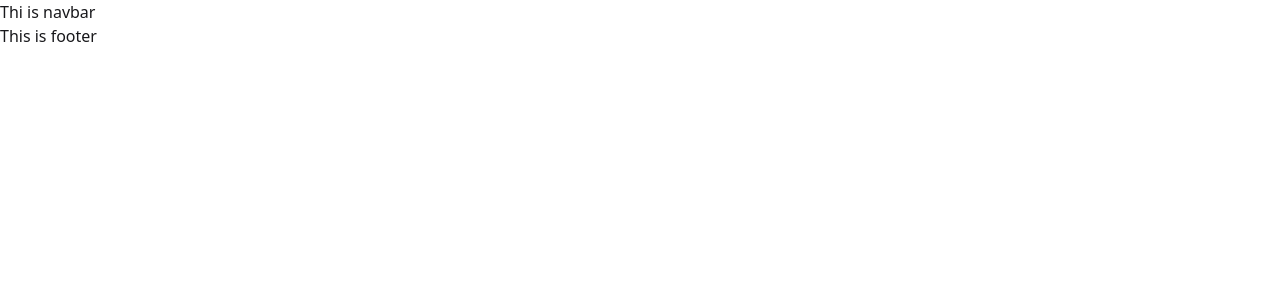
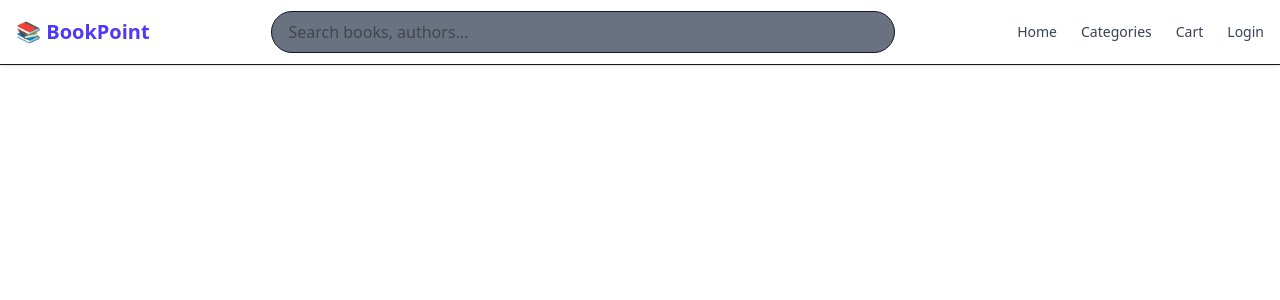
Before and after one commit to sayedkhan19/BookPoint-Client-side, a React (Vite) app: page / in a window 1280 px wide. Shown: the top 300 px of the page. Built offline with nearby package versions, Linux system fonts and the light colour scheme.

Commit message:
aaded navbae

```diff
--- a/src/components/Home/NavBar.jsx
+++ b/src/components/Home/NavBar.jsx
@@ -1,11 +1,77 @@
-import React from 'react';
+import React, { useState } from 'react';
 
 const NavBar = () => {
-    return (
-        <div>
-            Thi is navbar
+    const [open, setOpen] = useState(false);
+
+  return (
+    <nav className="bg-white border-b shadow-sm fixed w-full top-0 z-50">
+      <div className="max-w-7xl mx-auto px-4">
+        {/* Main Navbar */}
+        <div className="flex items-center justify-between h-16">
+
+          {/* Left: Mobile Menu Icon + Logo */}
+          <div className="flex items-center gap-3">
+            {/* Mobile Menu Button */}
+            <button
+              onClick={() => setOpen(!open)}
+              className="md:hidden text-gray-700 focus:outline-none"
+            >
+              {open ? (
+                <svg className="w-6 h-6" fill="none" stroke="currentColor" strokeWidth="2" viewBox="0 0 24 24">
+                  <path strokeLinecap="round" strokeLinejoin="round" d="M6 18L18 6M6 6l12 12" />
+                </svg>
+              ) : (
+                <svg className="w-6 h-6" fill="none" stroke="currentColor" strokeWidth="2" viewBox="0 0 24 24">
+                  <path strokeLinecap="round" strokeLinejoin="round" d="M4 6h16M4 12h16M4 18h16" />
+                </svg>
+              )}
+            </button>
+
+            {/* Logo */}
+            <h1 className="text-xl font-bold text-indigo-600">
+              📚 BookPoint
+            </h1>
+          </div>
+
+          {/* Center: Search (Desktop only) */}
+          <div className="hidden md:block w-1/2">
+            <input
+              type="text"
+              placeholder="Search books, authors..."
+              className="w-full px-4 py-2 border bg-gray-500 rounded-full focus:outline-none focus:ring-2 focus:ring-indigo-500"
+            />
+          </div>
+
+          {/* Right: Desktop Menu */}
+          <div className="hidden md:flex items-center gap-6 text-sm font-medium text-gray-700">
+            <a href="#" className="hover:text-indigo-600">Home</a>
+            <a href="#" className="hover:text-indigo-600">Categories</a>
+            <a href="#" className="hover:text-indigo-600">Cart</a>
+            <a href="#" className="hover:text-indigo-600">Login</a>
+          </div>
         </div>
-    );
+      </div>
+
+      {/* Mobile Menu */}
+      {open && (
+        <div className="md:hidden bg-white border-t shadow-lg">
+          <div className="px-4 py-3 space-y-3 text-gray-700">
+
+            <input
+              type="text"
+              placeholder="Search books..."
+              className="w-full px-4 py-2 border rounded-full focus:outline-none focus:ring-2 focus:ring-indigo-500"
+            />
+
+            <a href="#" className="block hover:text-indigo-600">Home</a>
+            <a href="#" className="block hover:text-indigo-600">Categories</a>
+            <a href="#" className="block hover:text-indigo-600">Cart</a>
+            <a href="#" className="block hover:text-indigo-600">Login</a>
+          </div>
+        </div>
+      )}
+    </nav>
+  );
 };
 
 export default NavBar;
```
